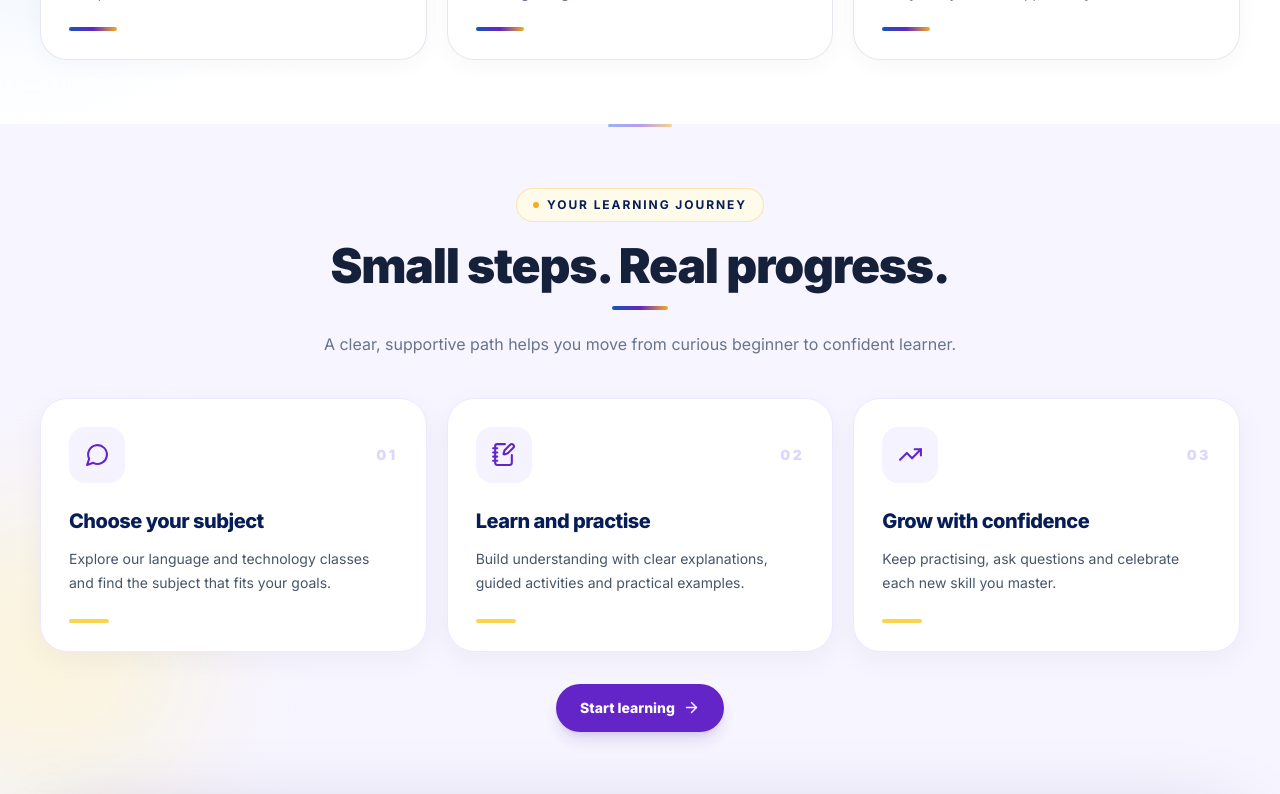
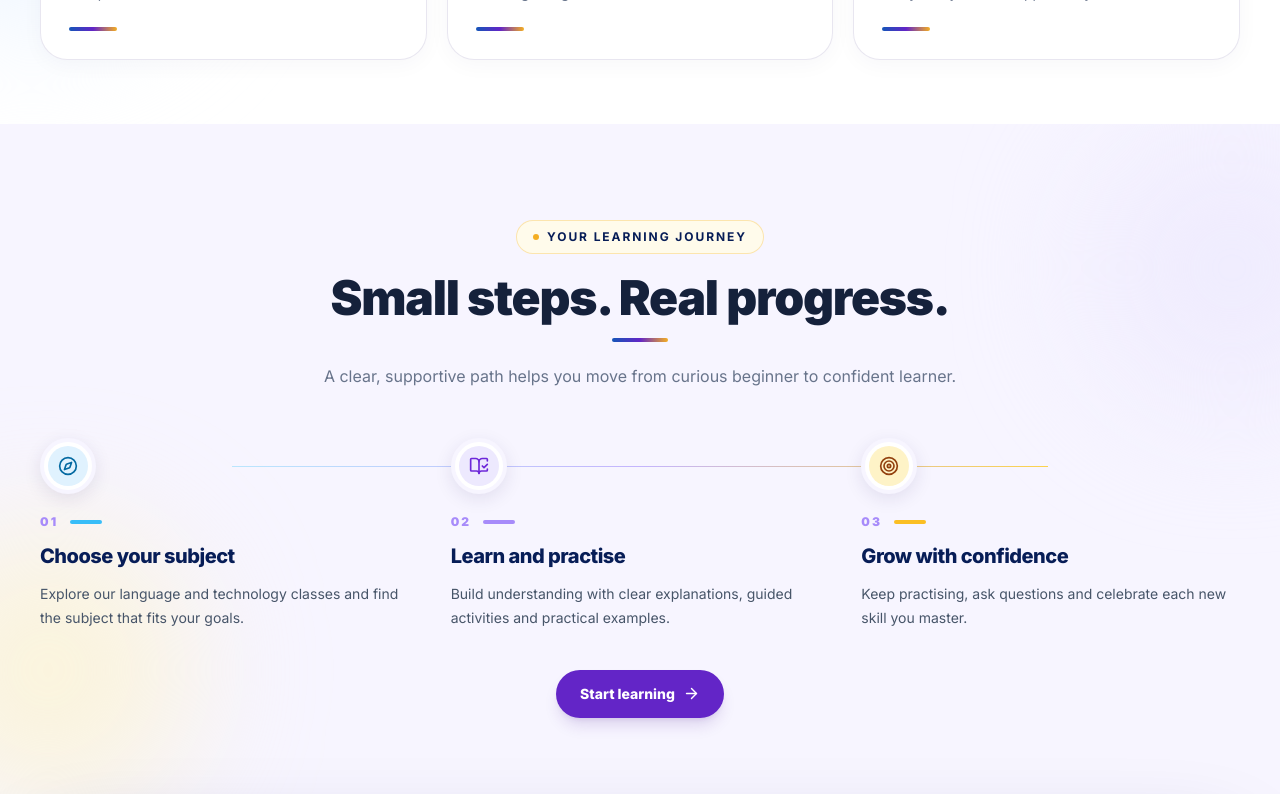
Before and after one commit to chamod-lakshitha/elevora-academy, a Next.js app: page / in a window 1280 px wide. Shown: the part 2160-2954 px from the top of the page. Built offline with nearby package versions, Linux system fonts and the light colour scheme; no server answers.

Commit message:
Replace homepage learning cards with an editorial timeline

```diff
--- a/app/page.tsx
+++ b/app/page.tsx
@@ -2,7 +2,7 @@ import type { Metadata } from 'next';
 import Link from 'next/link';
 import {
   ArrowRight, ArrowUpRight, BookOpenCheck, CheckCircle2, Compass,
-  MoveUpRight, Sparkles, Target, WandSparkles, MessageCircle, NotebookPen, TrendingUp,
+  MoveUpRight, Sparkles, Target, WandSparkles,
 } from 'lucide-react';
 import { Reveal, Stagger } from '@/components/Reveal';
 import PageHero from '@/components/PageHero';
@@ -94,36 +94,44 @@ export default function HomePage() {
         </div>
       </section>
 
-      <section className="section-space relative overflow-hidden bg-[#f7f5ff]">
+      <section className="relative overflow-hidden bg-[#f7f5ff] py-16 sm:py-20 lg:py-24">
         <div aria-hidden="true" className="absolute -left-24 bottom-0 h-72 w-72 rounded-full bg-amber-100/60 blur-3xl" />
+        <div aria-hidden="true" className="absolute -right-24 top-0 h-72 w-72 rounded-full bg-violet-100/70 blur-3xl" />
         <div className="container-shell relative">
+          <div className="mx-auto max-w-2xl text-center">
             <SectionHeading
               eyebrow="Your learning journey"
               title="Small steps. Real progress."
               description="A clear, supportive path helps you move from curious beginner to confident learner."
               centered
             />
-          <Stagger className="mt-10 grid gap-5 md:grid-cols-3" delayChildren={0.06}>
+          </div>
+          <div className="relative mt-12 grid gap-9 md:grid-cols-3 md:gap-8">
+            <div aria-hidden="true" className="absolute left-[16%] right-[16%] top-7 hidden h-px bg-gradient-to-r from-sky-200 via-violet-300 to-amber-300 md:block" />
             {[
-              { number: '01', icon: MessageCircle, title: 'Choose your subject', text: 'Explore our language and technology classes and find the subject that fits your goals.' },
-              { number: '02', icon: NotebookPen, title: 'Learn and practise', text: 'Build understanding with clear explanations, guided activities and practical examples.' },
-              { number: '03', icon: TrendingUp, title: 'Grow with confidence', text: 'Keep practising, ask questions and celebrate each new skill you master.' },
-            ].map((step) => {
+              { number: '01', icon: Compass, title: 'Choose your subject', text: 'Explore our language and technology classes and find the subject that fits your goals.', tone: 'bg-sky-100 text-sky-700', line: 'bg-sky-400' },
+              { number: '02', icon: BookOpenCheck, title: 'Learn and practise', text: 'Build understanding with clear explanations, guided activities and practical examples.', tone: 'bg-violet-100 text-violet-700', line: 'bg-violet-400' },
+              { number: '03', icon: Target, title: 'Grow with confidence', text: 'Keep practising, ask questions and celebrate each new skill you master.', tone: 'bg-amber-100 text-amber-800', line: 'bg-amber-400' },
+            ].map((step, index) => {
               const Icon = step.icon;
               return (
-                <article key={step.number} className="group relative overflow-hidden rounded-[1.7rem] border border-violet-100 bg-white p-6 shadow-[0_8px_28px_rgba(40,30,95,0.05)] transition duration-300 hover:-translate-y-2 hover:border-violet-200 hover:shadow-[0_22px_50px_rgba(49,35,122,0.12)] sm:p-7">
-                  <div className="flex items-center justify-between">
-                    <span className="flex h-14 w-14 items-center justify-center rounded-2xl bg-violet-50 text-brand-violet transition duration-300 group-hover:scale-105 group-hover:rotate-3"><Icon size={25} /></span>
-                    <span className="text-sm font-black tracking-[0.18em] text-violet-200">{step.number}</span>
+                <Reveal key={step.number} delay={index * 0.08} className="relative">
+                  <div className="flex flex-col items-center text-center md:items-start md:text-left">
+                    <div className="relative z-10 flex h-14 w-14 items-center justify-center rounded-full border-4 border-[#f7f5ff] bg-white shadow-[0_5px_18px_rgba(40,30,95,0.10)]">
+                      <span className={'flex h-10 w-10 items-center justify-center rounded-full ' + step.tone}><Icon size={20} /></span>
                     </div>
-                  <h3 className="mt-6 text-xl font-extrabold tracking-tight text-brand-navy">{step.title}</h3>
-                  <p className="mt-3 text-sm leading-6 text-slate-600">{step.text}</p>
-                  <div className="mt-6 h-1 w-10 rounded-full bg-amber-300 transition-all duration-300 group-hover:w-16" />
-                </article>
+                    <div className="mt-5 flex items-center gap-3">
+                      <span className="text-xs font-black tracking-[0.18em] text-violet-400">{step.number}</span>
+                      <span className={'h-1 w-8 rounded-full ' + step.line} />
+                    </div>
+                    <h3 className="mt-3 text-xl font-extrabold tracking-tight text-brand-navy">{step.title}</h3>
+                    <p className="mt-3 max-w-sm text-sm leading-6 text-slate-600">{step.text}</p>
+                  </div>
+                </Reveal>
               );
             })}
-          </Stagger>
-          <Reveal className="mt-8 text-center">
+          </div>
+          <Reveal className="mt-10 text-center">
             <Link href="/classes" className="inline-flex items-center gap-2 rounded-full bg-brand-violet px-6 py-3.5 text-sm font-extrabold text-white shadow-lg shadow-violet-900/15 transition hover:-translate-y-0.5 hover:bg-brand-navy">
               Start learning <ArrowRight size={17} />
             </Link>
```
Lines whose indentation alone changed are shown as unchanged.
